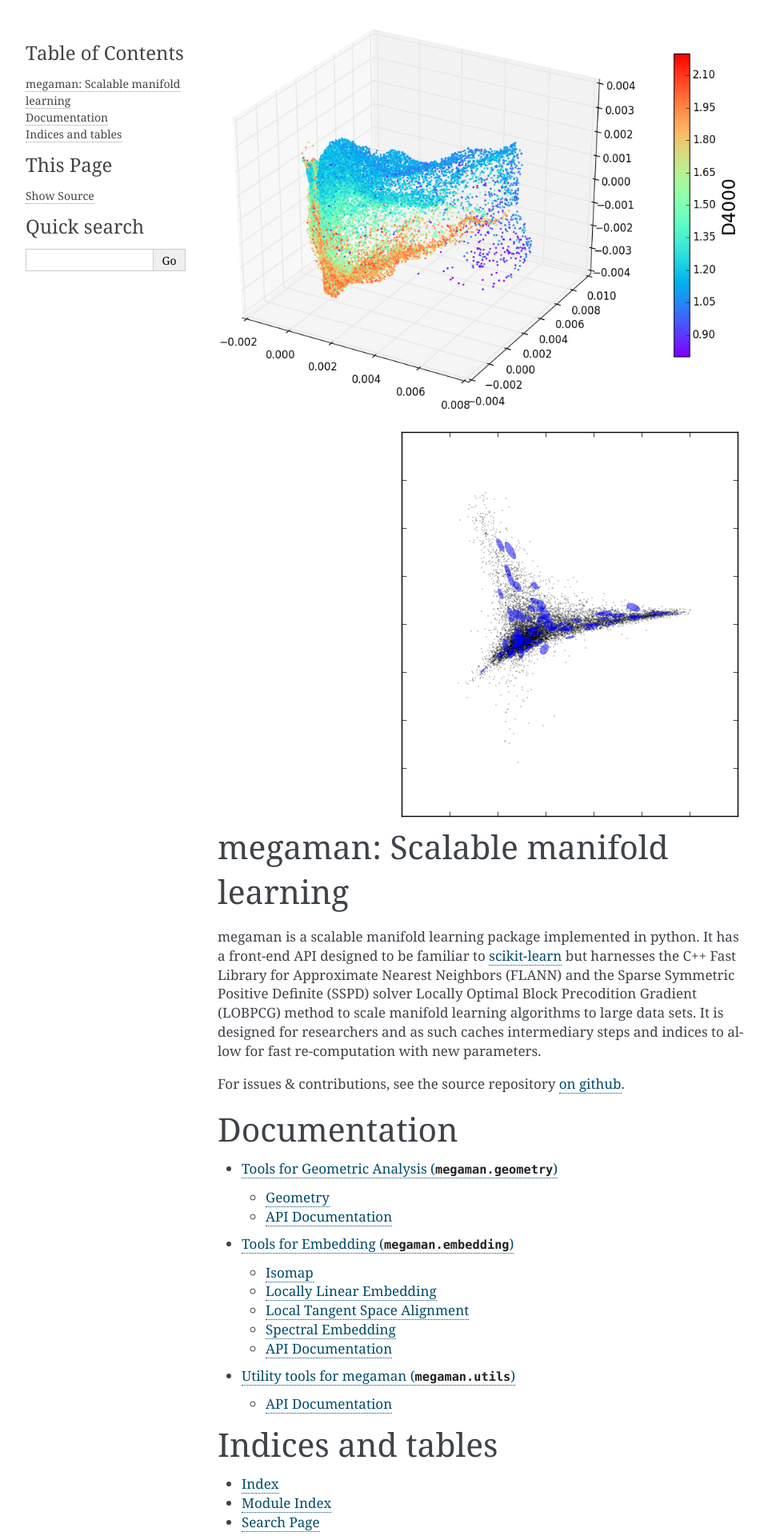
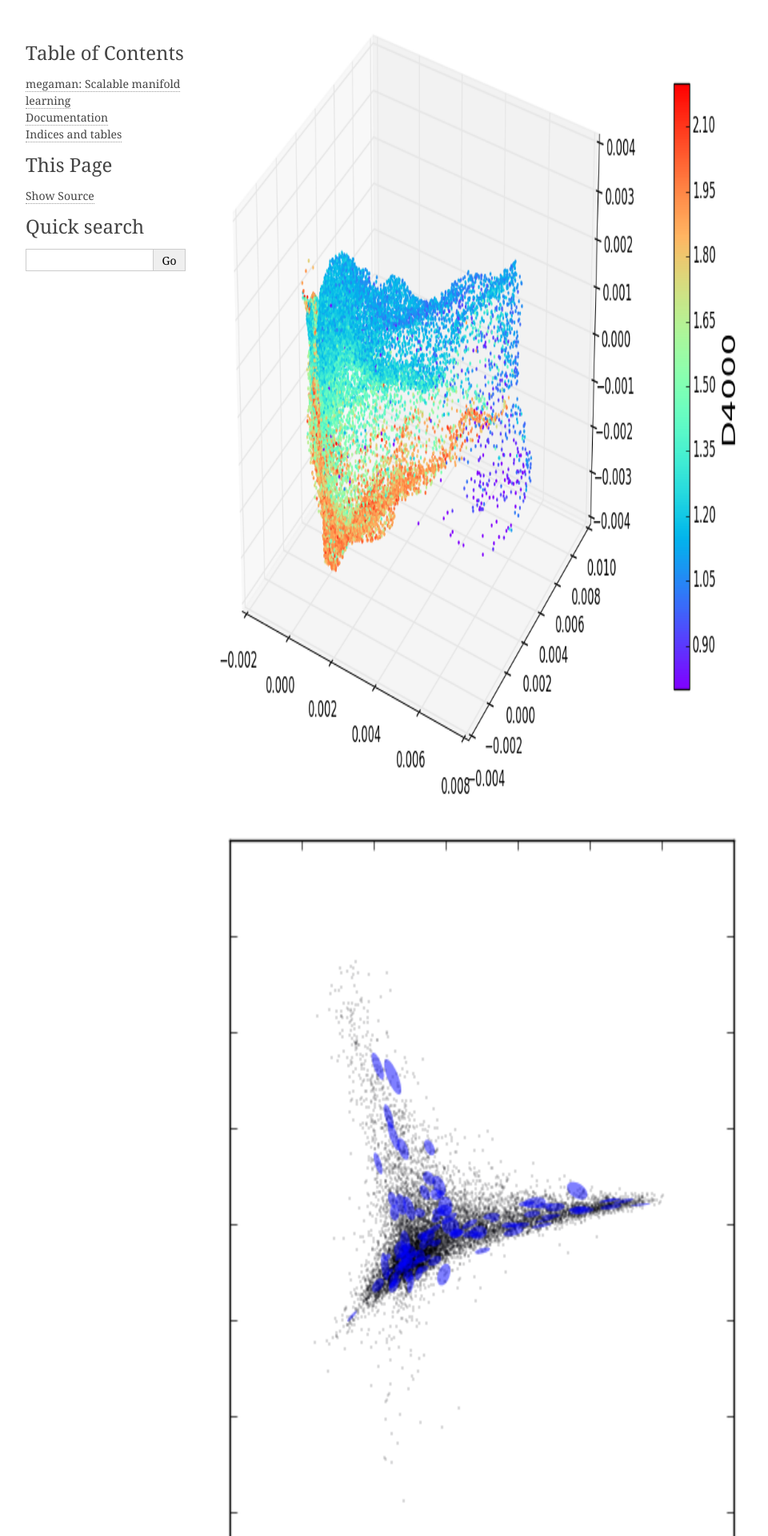
Before and after one commit to mmp2/megaman, a Sphinx documentation site: the page built from doc/index.rst, in a window 1280 px wide. Shown: the top 1920 px of the page at 80% size, without its empty margins (148-1108 px from the left). Built offline with Sphinx 7.4.7, drawn with Linux system fonts in a browser that asks for light colours; formulas are drawn with MathJax 3.

Commit message:
increasing size

```diff
--- a/doc/index.rst
+++ b/doc/index.rst
@@ -1,8 +1,8 @@
 .. image:: images/spectra_D4000.png
-   :height: 500 px
+   :height: 1000 px
    :align: left
 .. image:: images/word2vec_rmetric_plot_no_digits.png
-   :height: 500 px
+   :height: 1000 px
    :align: right
 
 megaman: Scalable manifold learning
```
